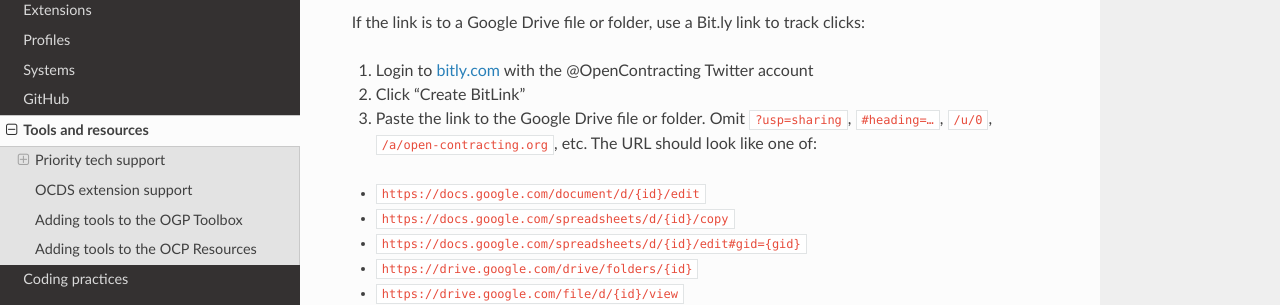
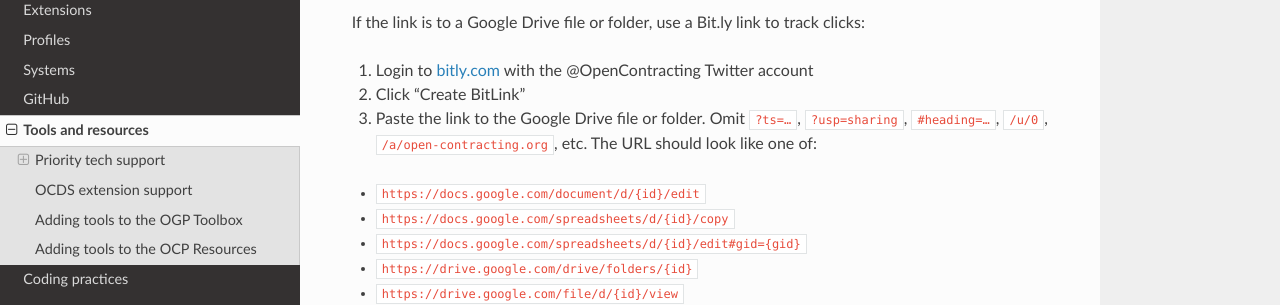
Before and after one commit to open-contracting/standard-development-handbook, a Sphinx documentation site: the page built from docs/tools/index.md, in a window 1280 px wide and 900 px high, scrolled down 2594 px. Shown: the part 210-515 px from the top of the window. Built offline with Sphinx 7.4.7 and the Read the Docs theme 2.0.0, drawn with Linux system fonts in a browser that asks for light colours.

```diff
--- a/docs/tools/index.md
+++ b/docs/tools/index.md
@@ -98,7 +98,7 @@ If the link is to a Google Drive file or folder, use a Bit.ly link to track clic
 
 1. Login to [bitly.com](https://bitly.com) with the @OpenContracting Twitter account
 1. Click "Create BitLink"
-1. Paste the link to the Google Drive file or folder. Omit `?usp=sharing`, `#heading=…`, `/u/0`, `/a/open-contracting.org`, etc. The URL should look like one of:
+1. Paste the link to the Google Drive file or folder. Omit `?ts=…`, `?usp=sharing`, `#heading=…`, `/u/0`, `/a/open-contracting.org`, etc. The URL should look like one of:
   * `https://docs.google.com/document/d/{id}/edit`
   * `https://docs.google.com/spreadsheets/d/{id}/copy`
   * `https://docs.google.com/spreadsheets/d/{id}/edit#gid={gid}`
```
